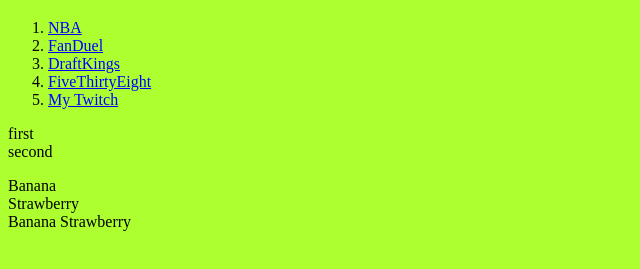
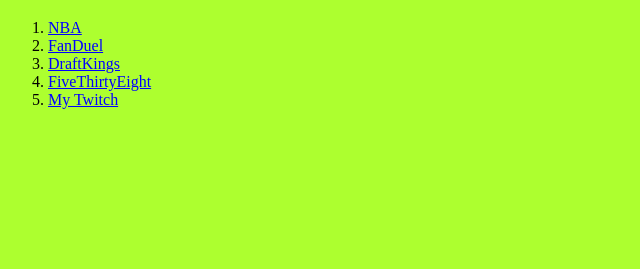
Before and after one commit to jonathanliuuchicago/jonathanliuuchicago.github.io, a plain HTML site: page index.html in a window 1280 px wide. Shown: the part 61-330 px from the top of the page, without its empty margins (0-640 px from the left). Drawn offline with Linux system fonts and the light colour scheme.

Commit message:
Update index.html

```diff
--- a/index.html
+++ b/index.html
@@ -22,15 +22,6 @@
       <li><a href="https://www.FiveThirtyEight.com/">FiveThirtyEight</a></li>
       <li><a href="https://www.twitch.tv/jayliuchess/">My Twitch</a></li>
     </ol>
-    <dl>
-      <dt>first</dt>
-      <dt>second</dt>
-    </dl>
-
-    <div>Banana</div>
-    <div>Strawberry</div>
-    <span>Banana</span>
-    <span>Strawberry</span>
 
 
 
```
